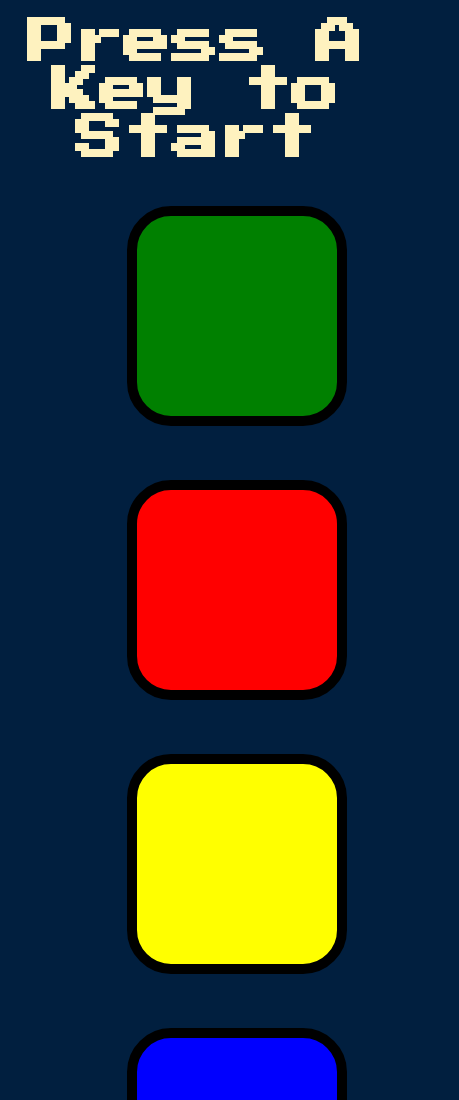
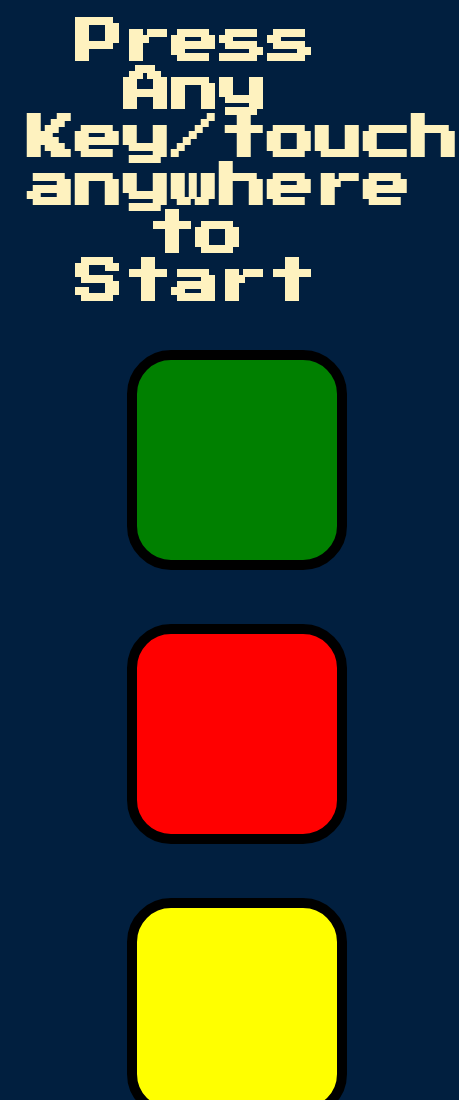
Before and after one commit to SamudraMitra/GAME, a plain HTML site: page index.html in a window 390 px wide. Shown: the top 1100 px of the page, 459 px wide, since content can reach past the window. Drawn offline with nearby package versions, Linux system fonts and the light colour scheme.

Commit message:
updated for phones

```diff
--- a/index.html
+++ b/index.html
@@ -9,7 +9,7 @@
 </head>
 
 <body>
-  <h1 id="level-title">Press A Key to Start</h1>
+  <h1 id="level-title">Press Any Key/touch anywhere to Start</h1>
   <div class="container">
     <div lass="row">
 
```
